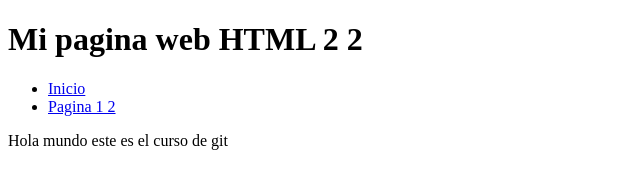
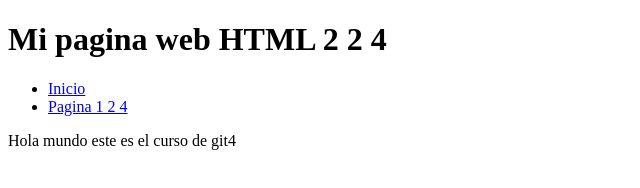
Before and after one commit to CaliNcRlgh/testeando, a plain HTML site: page index.html in a window 1280 px wide. Shown: the full height of the page, 0-640 px from the left. Drawn offline with Linux system fonts and the light colour scheme.

Commit message:
cambios pagina

```diff
--- a/index.html
+++ b/index.html
@@ -4,14 +4,14 @@
     <meta charset="UTF-8">
     <meta http-equiv="X-UA-Compatible" content="IE=edge">
     <meta name="viewport" content="width=device-width, initial-scale=1.0">
-    <title>pagina web html 2 2</title>
+    <title>pagina web html 2 2 3</title>
 </head>
 <body>
-    <h1>Mi pagina web HTML 2 2</h1>
+    <h1>Mi pagina web HTML 2 2 4</h1>
     <ul>
         <li><a href="index.html">Inicio</a></li>
-        <li><a href="pagina1.html">Pagina 1 2</a></li>
+        <li><a href="pagina1.html">Pagina 1 2 4</a></li>
     </ul>
-    <p>Hola mundo este es el curso de git</p>
+    <p>Hola mundo este es el curso de git4 </p>
 </body>
 </html>
```
